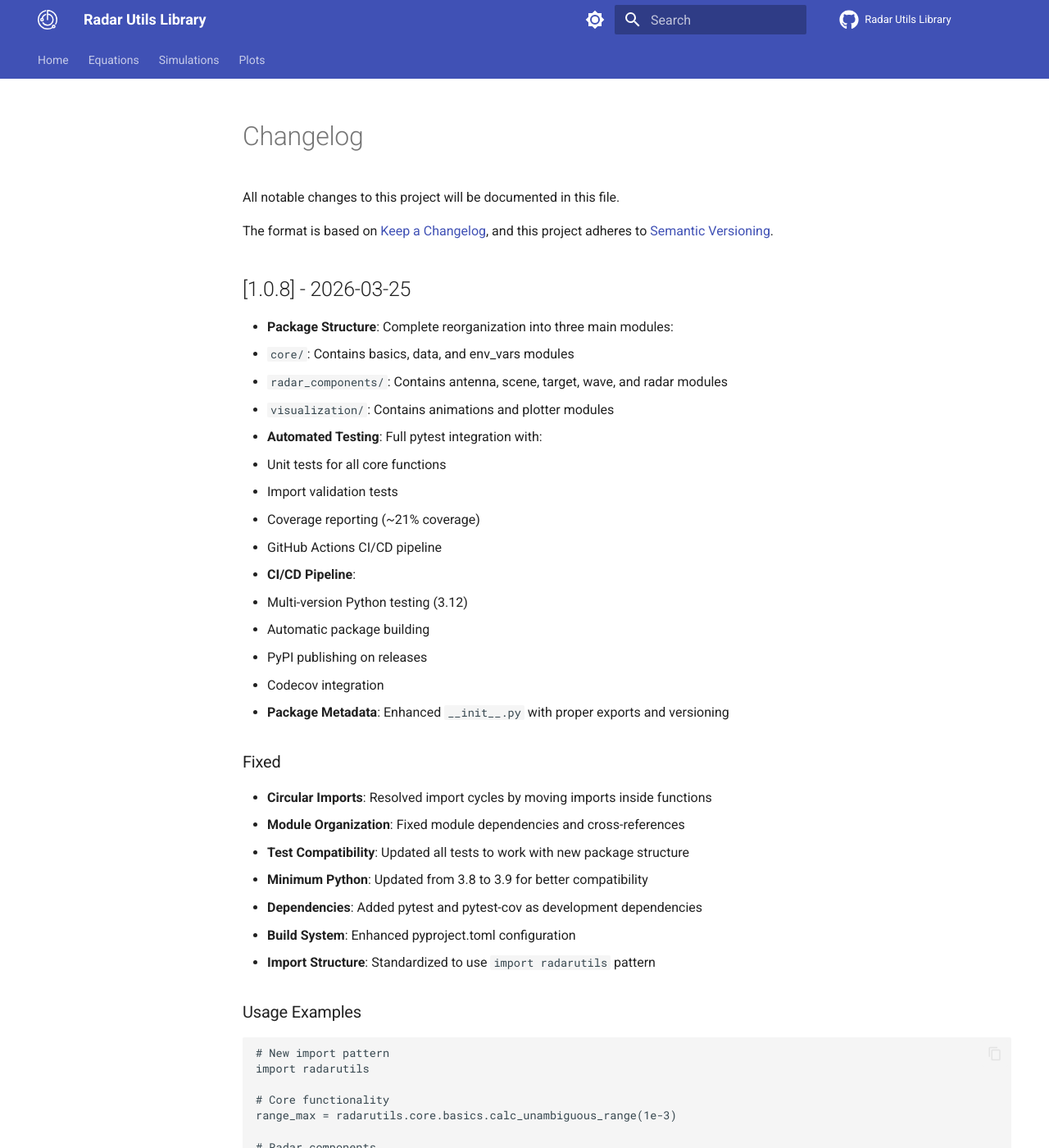
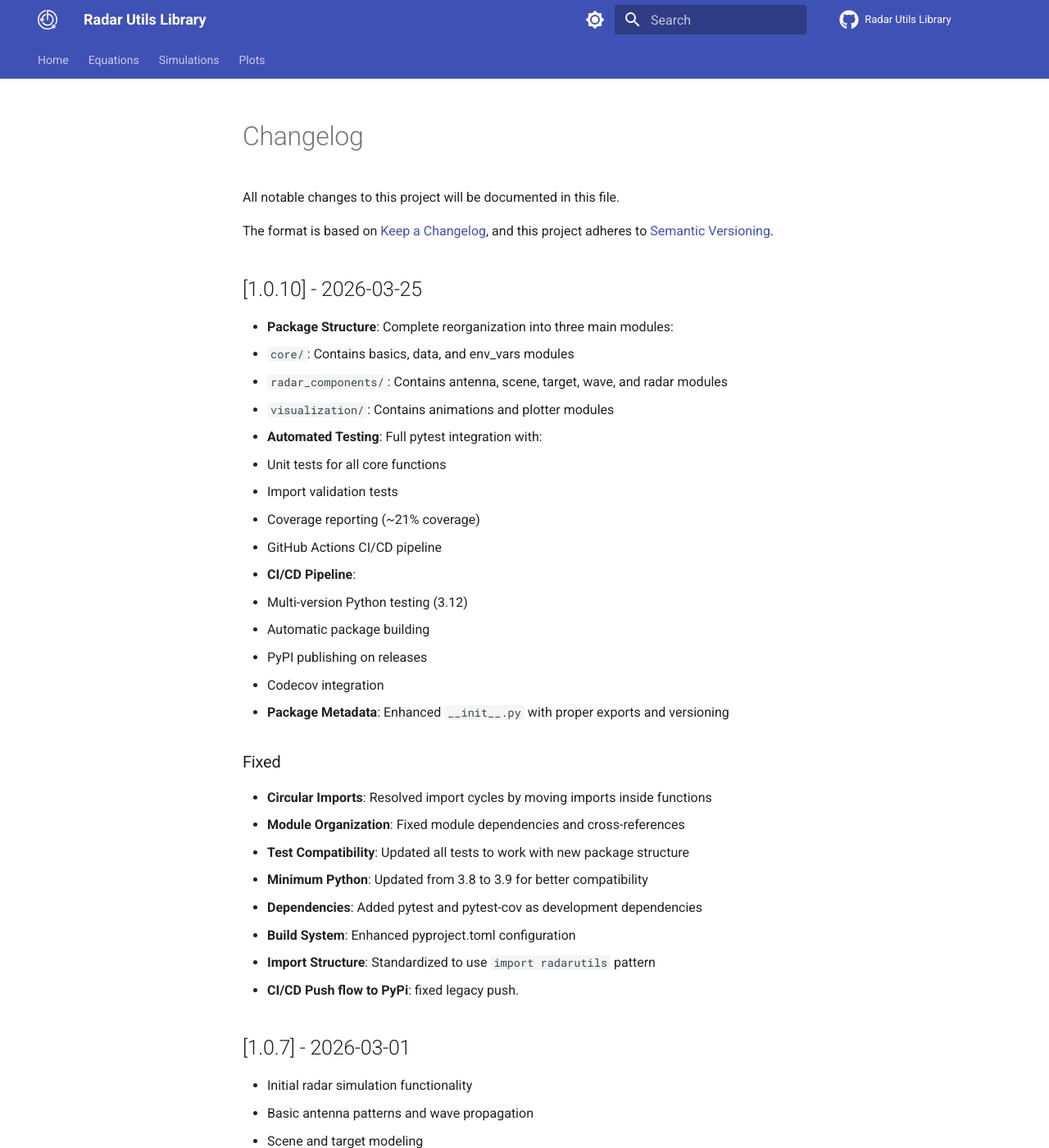
Before and after one commit to arthurcadore/radarutils, an MkDocs documentation site: the page built from web/changelog.md, in a window 1280 px wide and 1400 px high. Shown: the whole window at 82% size. Built offline with MkDocs 1.6.1 and Material for MkDocs 9.7.7, drawn with Linux system fonts in a browser that asks for light colours; comment, search, counter and statistics services are not loaded; some of the changed text lies outside the part shown.

Commit message:
feat: pushing version 1.0.10

````diff
--- a/pyproject.toml
+++ b/pyproject.toml
@@ -1,6 +1,6 @@
 [project]
 name = "radarutils"
-version = "1.0.8"
+version = "1.0.10"
 description = "A open-source library for Python 3 providing tools and equations for analysis and simulation of radar systems."
 readme = { file = "README.md", content-type = "text/markdown" }
 authors = [{ name = "Arthur Cadore", email = "arthurbarcella.ita@gmail.com" }]
--- a/src/radarutils/__init__.py
+++ b/src/radarutils/__init__.py
@@ -9,7 +9,7 @@ from . import core
 from . import radar_components
 from . import visualization
 
-__version__ = "1.0.8"
+__version__ = "1.0.10"
 __author__ = "Arthur Cadore"
 __email__ = "arthurbarcella.ita@gmail.com"
 
--- a/web/changelog.md
+++ b/web/changelog.md
@@ -5,7 +5,7 @@ All notable changes to this project will be documented in this file.
 The format is based on [Keep a Changelog](https://keepachangelog.com/en/1.0.0/),
 and this project adheres to [Semantic Versioning](https://semver.org/spec/v2.0.0.html).
 
-## [1.0.8] - 2026-03-25
+## [1.0.10] - 2026-03-25
 
 - **Package Structure**: Complete reorganization into three main modules:
   - `core/`: Contains basics, data, and env_vars modules
@@ -31,23 +31,12 @@ and this project adheres to [Semantic Versioning](https://semver.org/spec/v2.0.0
 - **Dependencies**: Added pytest and pytest-cov as development dependencies
 - **Build System**: Enhanced pyproject.toml configuration
 - **Import Structure**: Standardized to use `import radarutils` pattern
+- **CI/CD Push flow to PyPi**: fixed legacy push.
 
-### Usage Examples
-```python
-# New import pattern
-import radarutils
 
-# Core functionality
-range_max = radarutils.core.basics.calc_unambiguous_range(1e-3)
 
-# Radar components
-antenna = radarutils.radar_components.antenna.GainPattern(...)
 
-# Visualization
-radarutils.visualization.animations.animate_wavefront(...)
-```
-
-## [1.0.7] - Previous Versions
+## [1.0.7] - 2026-03-01
 - Initial radar simulation functionality
 - Basic antenna patterns and wave propagation
 - Scene and target modeling
````
